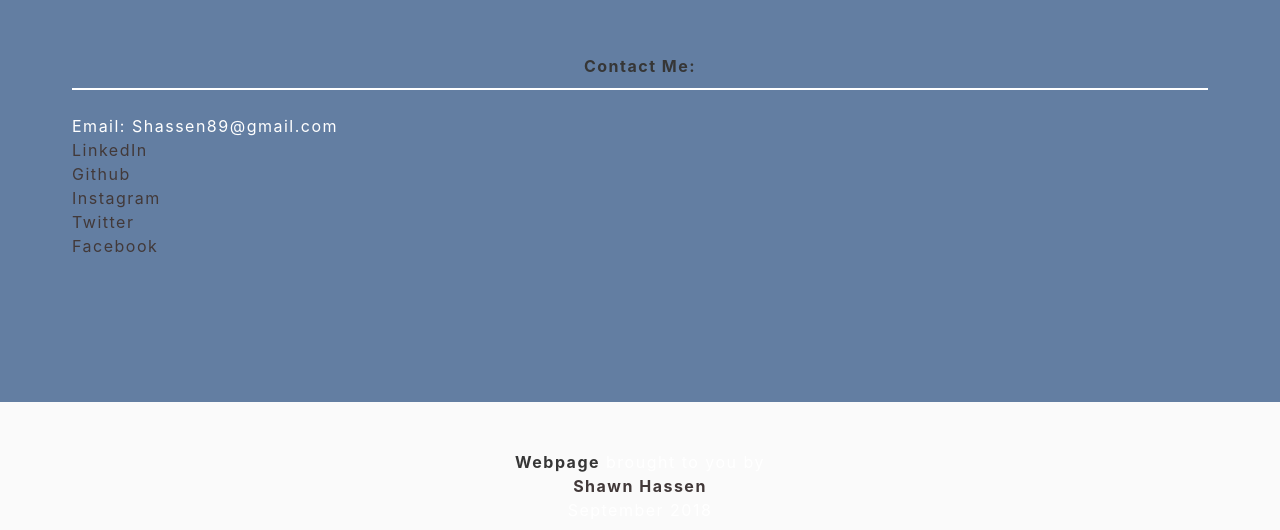
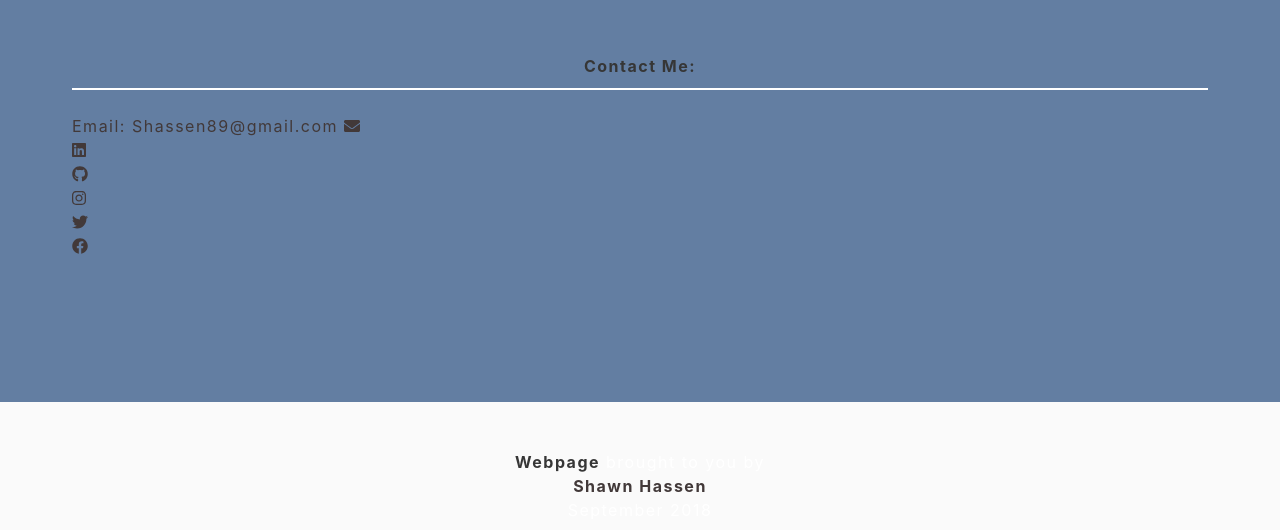
Before and after one commit to shassen/portfolio, a React (Create React App) app: page / in a window 1280 px wide. Shown: the part 1662-2192 px from the top of the page. Built offline with nearby package versions, Linux system fonts and the light colour scheme.

Commit message:
Logos have been applied to contact section from fontawesome

```diff
--- a/package.json
+++ b/package.json
@@ -4,6 +4,10 @@
   "version": "0.1.0",
   "private": true,
   "dependencies": {
+    "@fortawesome/fontawesome-svg-core": "^1.2.8",
+    "@fortawesome/free-brands-svg-icons": "^5.5.0",
+    "@fortawesome/free-solid-svg-icons": "^5.5.0",
+    "@fortawesome/react-fontawesome": "^0.1.3",
     "bulma": "^0.7.1",
     "gh-pages": "^1.2.0",
     "react": "^16.5.1",
--- a/public/index.html
+++ b/public/index.html
@@ -8,8 +8,6 @@
       manifest.json provides metadata used when your web app is added to the
       homescreen on Android. See https://developers.google.com/web/fundamentals/engage-and-retain/web-app-manifest/
     -->
-    <link rel="manifest" href="%PUBLIC_URL%/manifest.json">
-    <link rel="shortcut icon" href="%PUBLIC_URL%/favicon.ico">
     <!--
       Notice the use of %PUBLIC_URL% in the tags above.
       It will be replaced with the URL of the `public` folder during the build.
--- a/src/components/Contact.jsx
+++ b/src/components/Contact.jsx
@@ -1,4 +1,7 @@
 import React from 'react';
+import { FontAwesomeIcon } from '@fortawesome/react-fontawesome';
+import { faGithub, faLinkedin, faFacebook, faInstagram, faTwitter } from '@fortawesome/free-brands-svg-icons';
+import { faEnvelope } from '@fortawesome/free-solid-svg-icons';
 
 export default function Contact(props) {
 
@@ -6,12 +9,12 @@ export default function Contact(props) {
     <section id="contact" className="section is-medium">
       <div className="container">
         <h1 className="headers"><strong>Contact Me:</strong></h1><br />
-        <h1>Email: {props.info.email}</h1>
-        <a href={props.social.linkedIn}>LinkedIn</a>
-        <a href={props.social.github}>Github</a>
-        <a href={props.social.instagram}>Instagram</a>
-        <a href={props.social.twitter}>Twitter</a>
-        <a href={props.social.facebook}>Facebook</a>
+        <a href="mailto:shassen89@gmail.com"><h1>Email: {props.info.email} < FontAwesomeIcon icon={faEnvelope} /></h1></a>
+        <a href={props.social.linkedIn}>< FontAwesomeIcon icon={faLinkedin} /></a>
+        <a href={props.social.github}>< FontAwesomeIcon icon={faGithub} /></a>
+        <a href={props.social.instagram}>< FontAwesomeIcon icon={faInstagram} /></a>
+        <a href={props.social.twitter}>< FontAwesomeIcon icon={faTwitter} /></a>
+        <a href={props.social.facebook}>< FontAwesomeIcon icon={faFacebook} /></a>
       </div>
     </section>
   )
```
Also changed, not shown: public/manifest.json (deleted), 2 other files (tests, documents, lock files or other folders).
